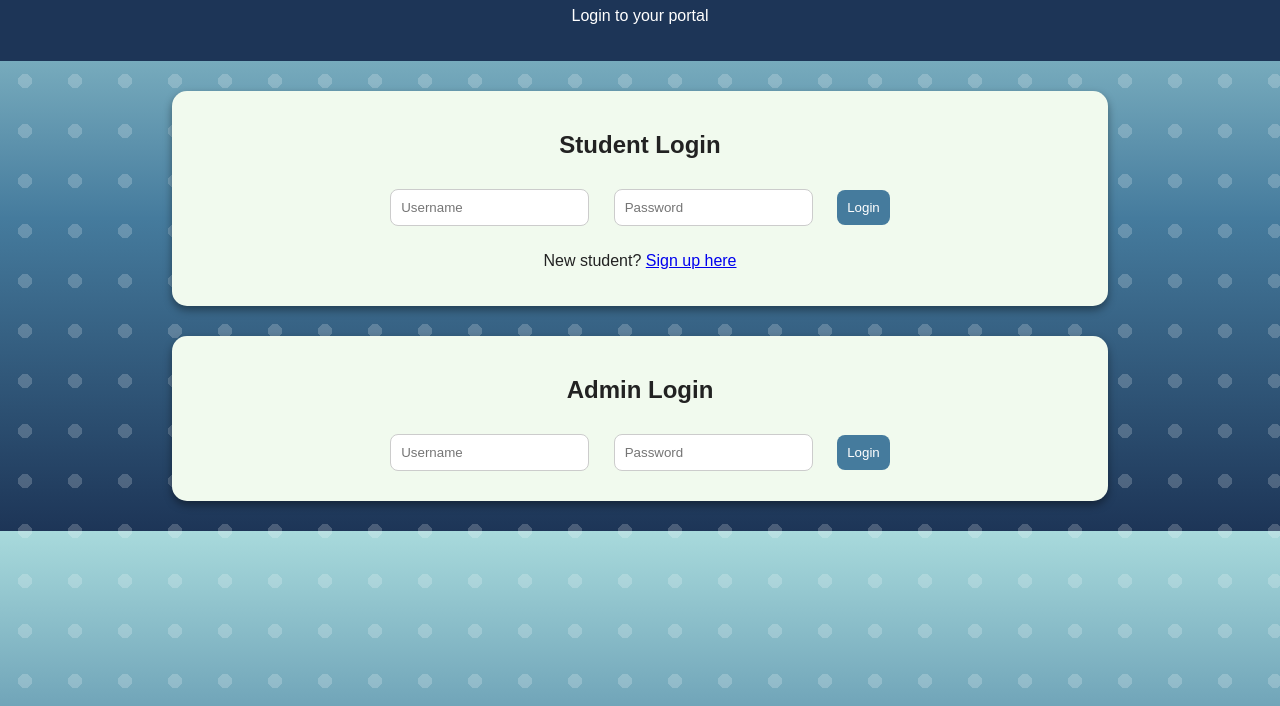
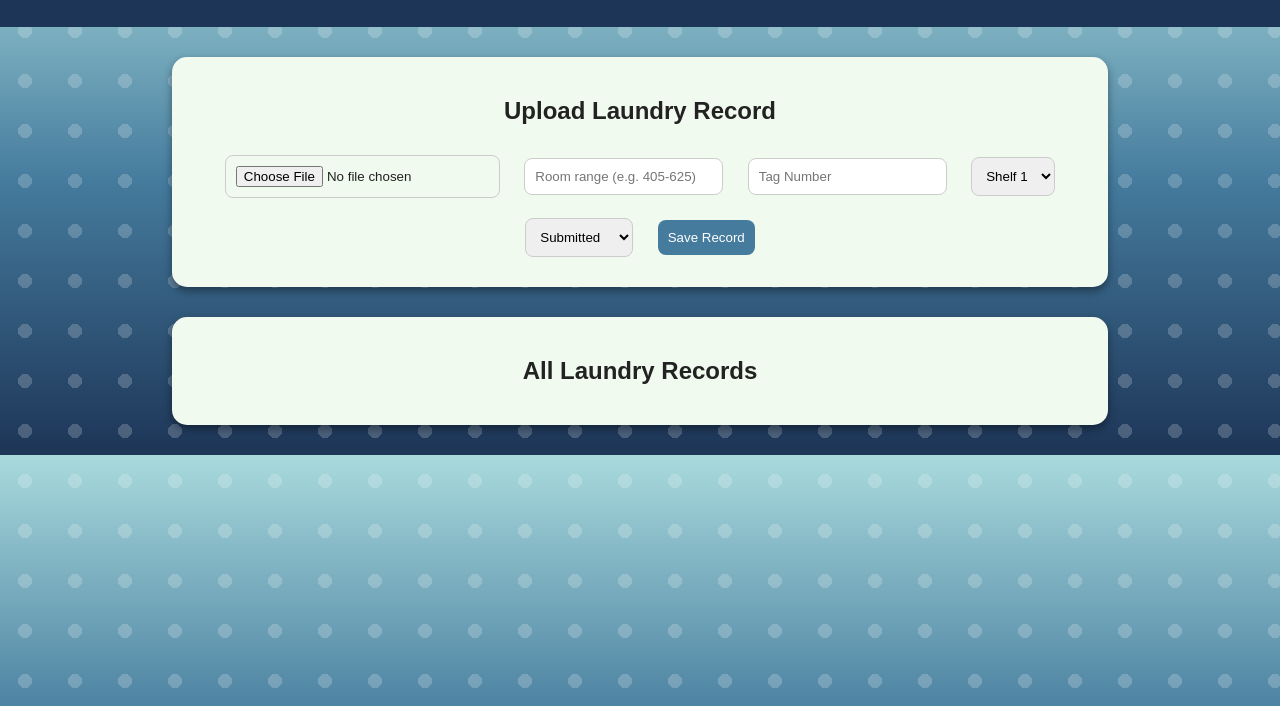
Before and after one commit to abhinavmadhira-coder/Laundary.2.0, a plain HTML site: page index.html in a window 1280 px wide. Shown: the part 94-800 px from the top of the page. Drawn offline with Linux system fonts and the light colour scheme.

Commit message:
Add files via upload

```diff
--- a/index.html
+++ b/index.html
@@ -2,30 +2,39 @@
 <html lang="en">
 <head>
   <meta charset="UTF-8">
-  <title>Laundry Hub Login</title>
+  <title>Admin Portal</title>
   <link rel="stylesheet" href="style.css">
   <script src="script.js"></script>
 </head>
 <body>
   <header class="banner">
-    <h1>🧺 Hostel Laundry Hub</h1>
-    <p>Login to your portal</p>
+    <h1>🧑‍🔧 Admin Laundry Portal</h1>
   </header>
 
   <main>
-    <section>
-      <h2>Student Login</h2>
-      <input type="text" id="studentUser" placeholder="Username">
-      <input type="password" id="studentPass" placeholder="Password">
-      <button onclick="studentLogin()">Login</button>
-      <p>New student? <a href="register.html">Sign up here</a></p>
+    <section id="admin">
+      <h2>Upload Laundry Record</h2>
+      <input type="file" id="laundryPic" accept="image/*">
+      <input type="text" id="roomRange" placeholder="Room range (e.g. 405-625)">
+      <input type="number" id="tagNumber" placeholder="Tag Number">
+      <select id="shelfNumber">
+        <option value="1">Shelf 1</option>
+        <option value="2">Shelf 2</option>
+        <option value="3">Shelf 3</option>
+        <option value="4">Shelf 4</option>
+        <option value="5">Shelf 5</option>
+      </select>
+      <select id="statusSelect">
+        <option value="Submitted">Submitted</option>
+        <option value="Processing">Processing</option>
+        <option value="Completed">Completed</option>
+      </select>
+      <button onclick="updateStatus()">Save Record</button>
     </section>
 
-    <section>
-      <h2>Admin Login</h2>
-      <input type="text" id="adminUser" placeholder="Username">
-      <input type="password" id="adminPass" placeholder="Password">
-      <button onclick="adminLogin()">Login</button>
+    <section id="records">
+      <h2>All Laundry Records</h2>
+      <div id="recordList"></div>
     </section>
   </main>
 </body>
```
